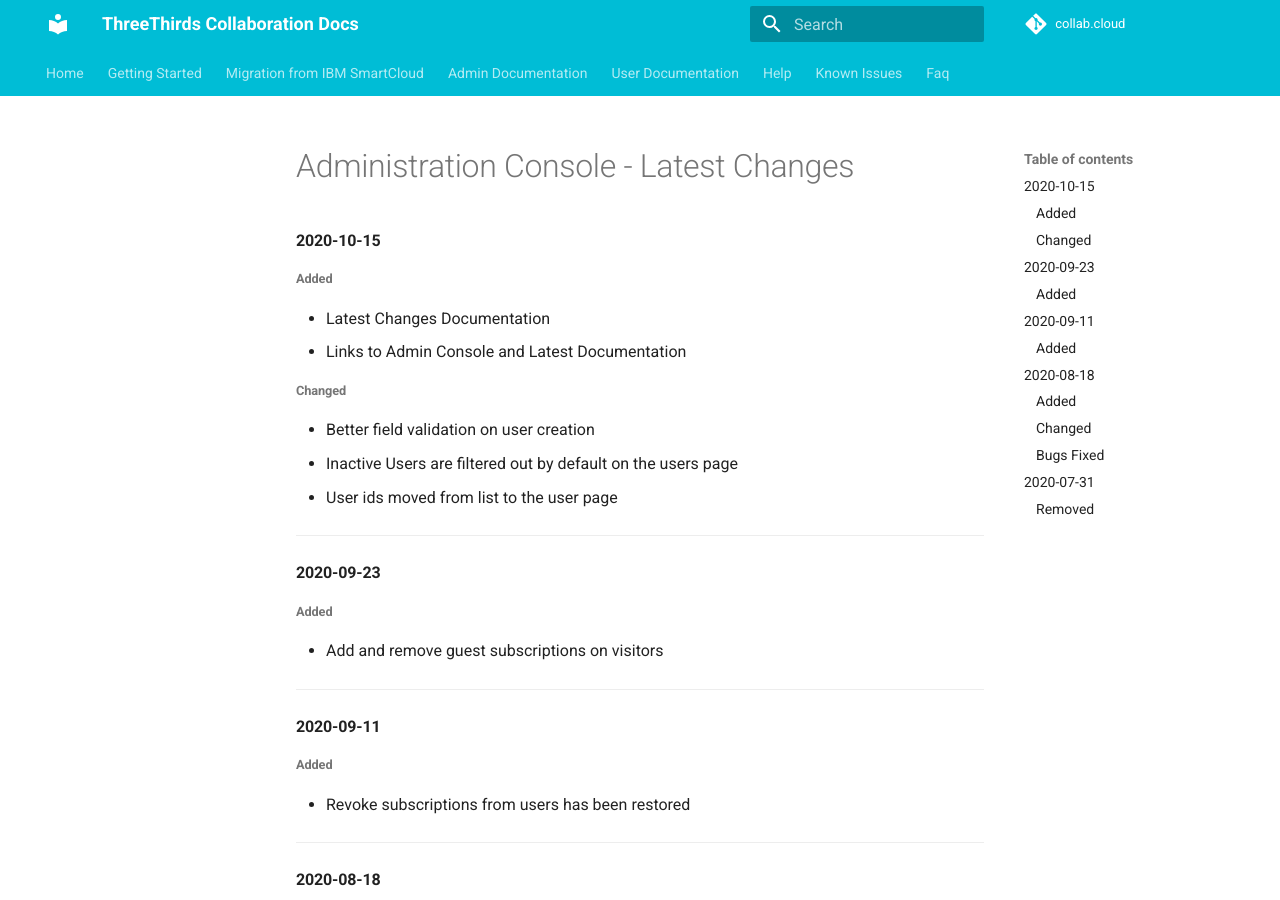
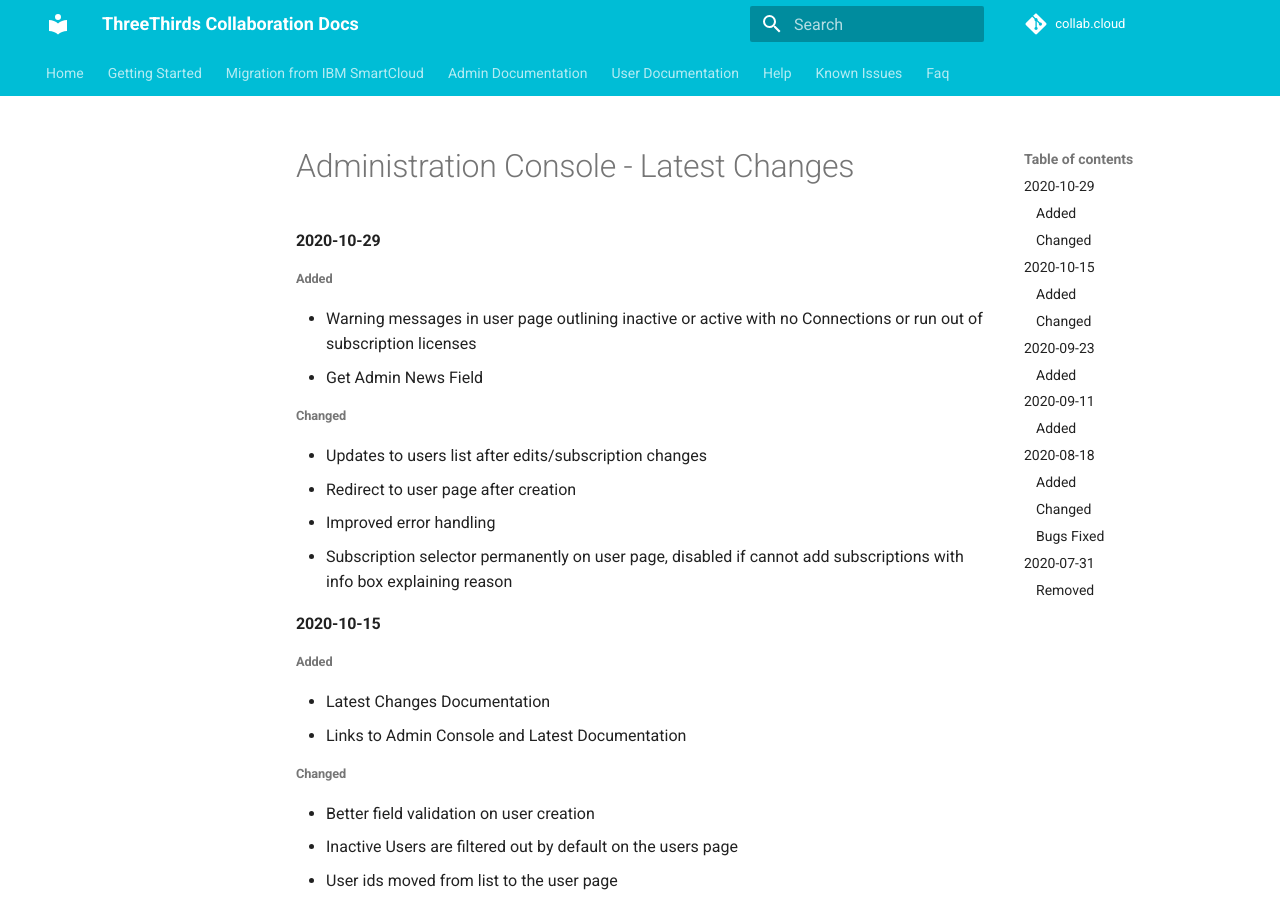
Before and after one commit to collabdotcloud/docs.collab.cloud, an MkDocs documentation site: the page built from docs/admin/admin-latest-changes.md, in a window 1280 px wide and 900 px high. Built offline with MkDocs 1.6.1 and Material for MkDocs 9.7.7, drawn with Linux system fonts in a browser that asks for light colours.

Commit message:
Admin App Redux/Field changes

```diff
--- a/docs/admin/admin-latest-changes.md
+++ b/docs/admin/admin-latest-changes.md
@@ -1,4 +1,18 @@
 # Administration Console - Latest Changes
+
+#### 2020-10-29
+
+###### Added
+
+- Warning messages in user page outlining inactive or active with no Connections or run out of subscription licenses
+- Get Admin News Field
+
+###### Changed
+
+- Updates to users list after edits/subscription changes
+- Redirect to user page after creation
+- Improved error handling
+- Subscription selector permanently on user page, disabled if cannot add subscriptions with info box explaining reason
 
 #### 2020-10-15
 
```
